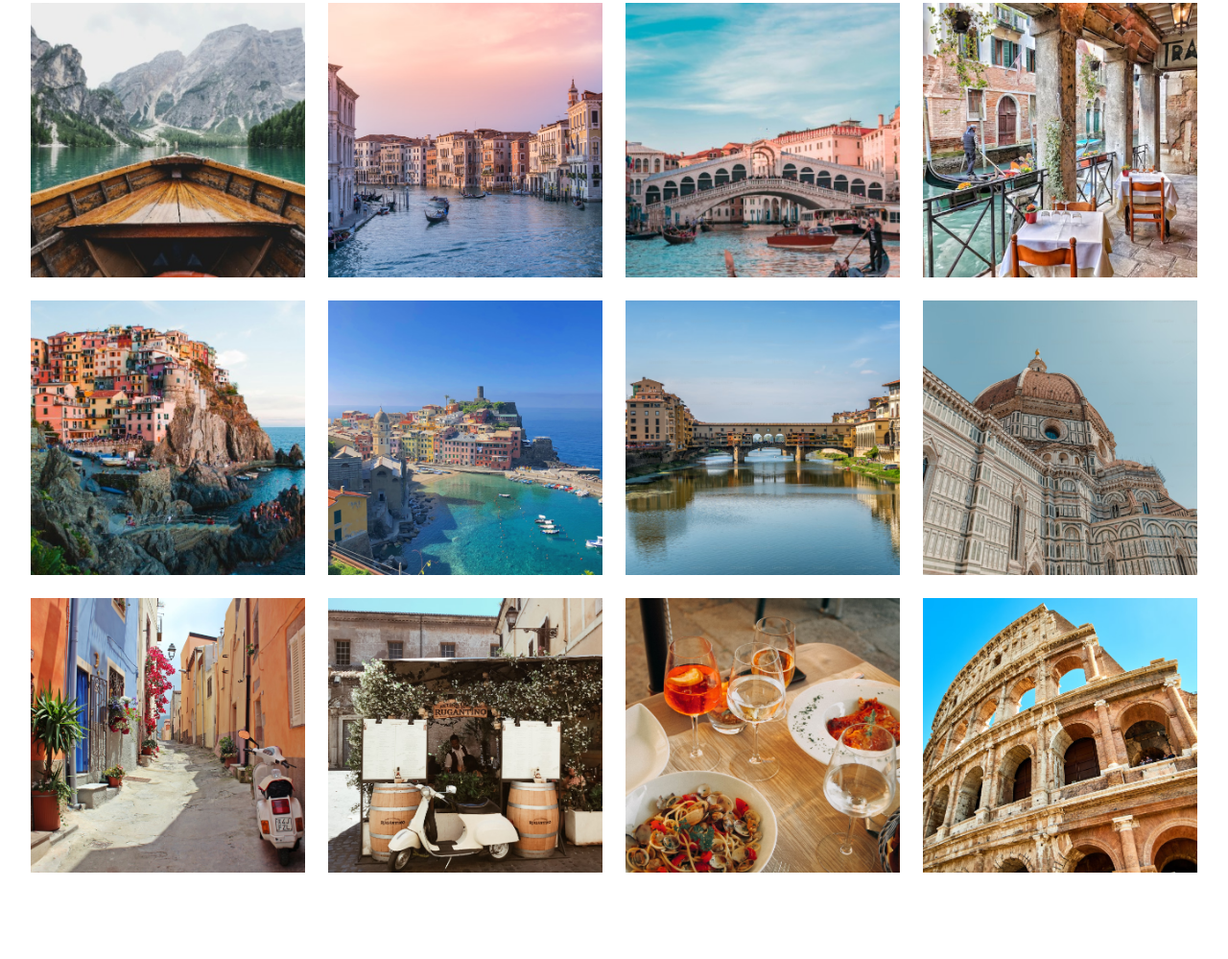
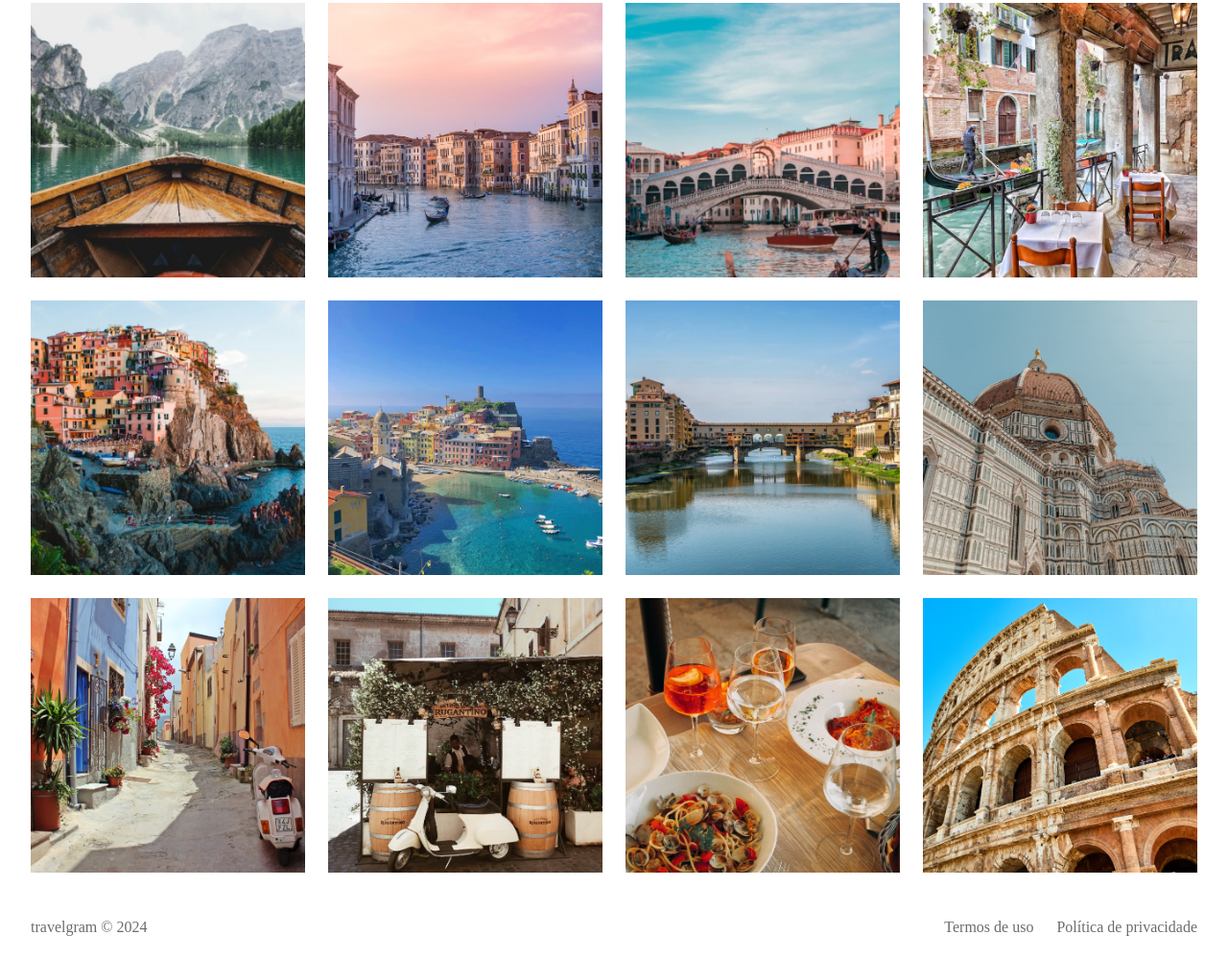
Before and after one commit to devghostgNb/travel, a plain HTML site: page index.html in a window 1280 px wide. Shown: the part 357-1356 px from the top of the page at 96% size. Before the commit the page ends 1290 px from the top, so only its background shows below. Drawn offline with Linux system fonts and the light colour scheme.

Commit message:
done footer

```diff
--- a/index.html
+++ b/index.html
@@ -88,5 +88,20 @@
     <img src="assets/images/Image 12.png" alt="">
   </main>
 
+  <footer class="container">
+    <span>
+      travelgram &copy; 2024
+    </span>
+
+    <span>
+      Termos de uso
+    </span>
+
+    <span>
+      Política de privacidade
+    </span>
+
+  </footer>
+
 </body>
 </html>
--- /dev/null
+++ b/style/footer.css
@@ -0,0 +1,10 @@
+footer {
+  display: flex;
+  padding-block: 24px;
+  gap: 24px;
+}
+
+footer span:nth-child(1) {
+  margin-right: auto;
+
+}
--- a/style/index.css
+++ b/style/index.css
@@ -2,3 +2,4 @@
 @import url(nav.css);
 @import url(header.css);
 @import url(main.css);
+@import url(footer.css);
```
